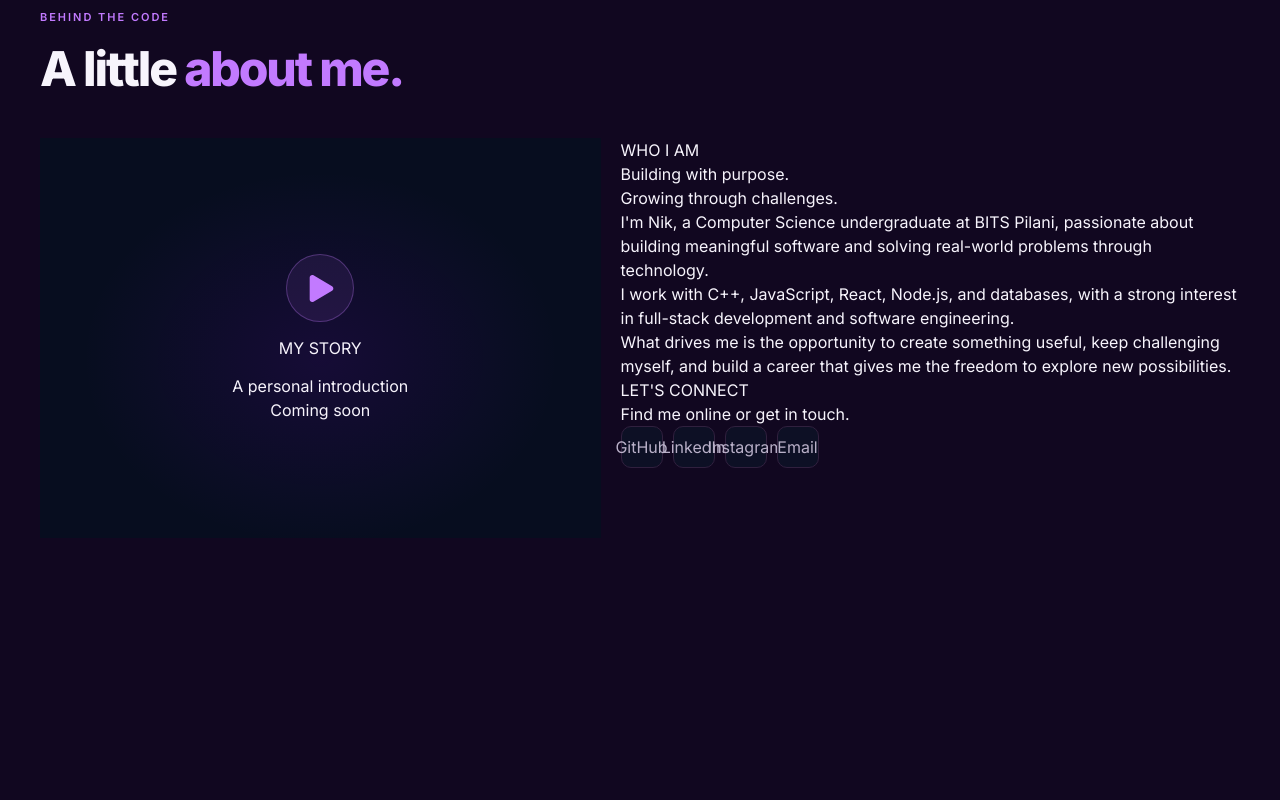
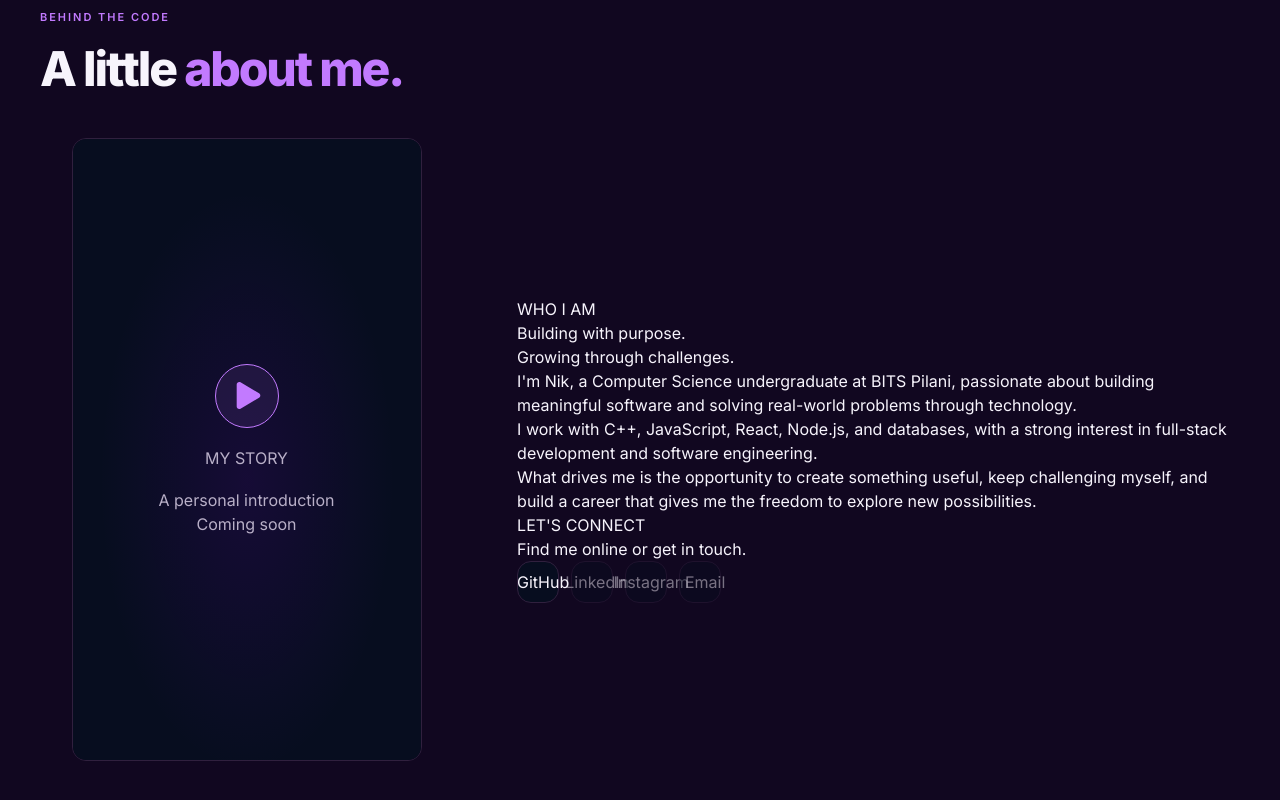
Before and after one commit to nikhilkdevx/My-PortFolio, a React (Vite) app: page / in a window 1280 px wide. Shown: the part 2807-3607 px from the top of the page. Before the commit the page ends 3445 px from the top, so only its background shows below. Built offline with nearby package versions, Linux system fonts and the light colour scheme.

Commit message:
same in css files

```diff
--- a/src/sections/About.css
+++ b/src/sections/About.css
@@ -250,3 +250,103 @@
     transform: none;
   }
 }
+
+
+.about__layout {
+  display: grid;
+  grid-template-columns: minmax(240px, 0.8fr) minmax(0, 1.4fr);
+  align-items: center;
+  gap: clamp(32px, 5vw, 80px);
+}
+
+.about__video-column {
+  display: flex;
+  justify-content: center;
+}
+
+.about__video-frame {
+  width: 100%;
+  max-width: 350px;
+  aspect-ratio: 9 / 16;
+  overflow: hidden;
+  border: 1px solid var(--color-border);
+  border-radius: var(--radius-medium);
+  background: var(--color-bg-card);
+}
+
+.about__video-frame video {
+  width: 100%;
+  height: 100%;
+  object-fit: cover;
+}
+
+.about__video-placeholder {
+  display: flex;
+  height: 100%;
+  flex-direction: column;
+  align-items: center;
+  justify-content: center;
+  gap: 18px;
+  text-align: center;
+  color: var(--color-text-secondary);
+}
+
+.about__play-icon {
+  display: grid;
+  place-items: center;
+  width: 64px;
+  height: 64px;
+  border: 1px solid var(--color-purple);
+  border-radius: 50%;
+  color: var(--color-purple);
+}
+
+.about__socials {
+  display: flex;
+  flex-wrap: wrap;
+  gap: 12px;
+}
+
+.about__social-link {
+  display: flex;
+  align-items: center;
+  gap: 10px;
+  padding: 12px 16px;
+  color: var(--color-text-primary);
+  background: var(--color-bg-card);
+  border: 1px solid var(--color-border);
+  border-radius: var(--radius-medium);
+  text-decoration: none;
+  transition: border-color 0.2s, transform 0.2s;
+}
+
+.about__social-link:hover {
+  border-color: var(--color-purple);
+  transform: translateY(-2px);
+}
+
+.about__social-link--disabled {
+  opacity: 0.45;
+  cursor: default;
+}
+
+.about__social-link--disabled:hover {
+  transform: none;
+  border-color: var(--color-border);
+}
+
+@media (max-width: 768px) {
+  .about__layout {
+    grid-template-columns: 1fr;
+  }
+
+  .about__video-frame {
+    max-width: 300px;
+  }
+}
+
+@media (prefers-reduced-motion: reduce) {
+  .about__social-link {
+    transition: none;
+  }
+}
```
